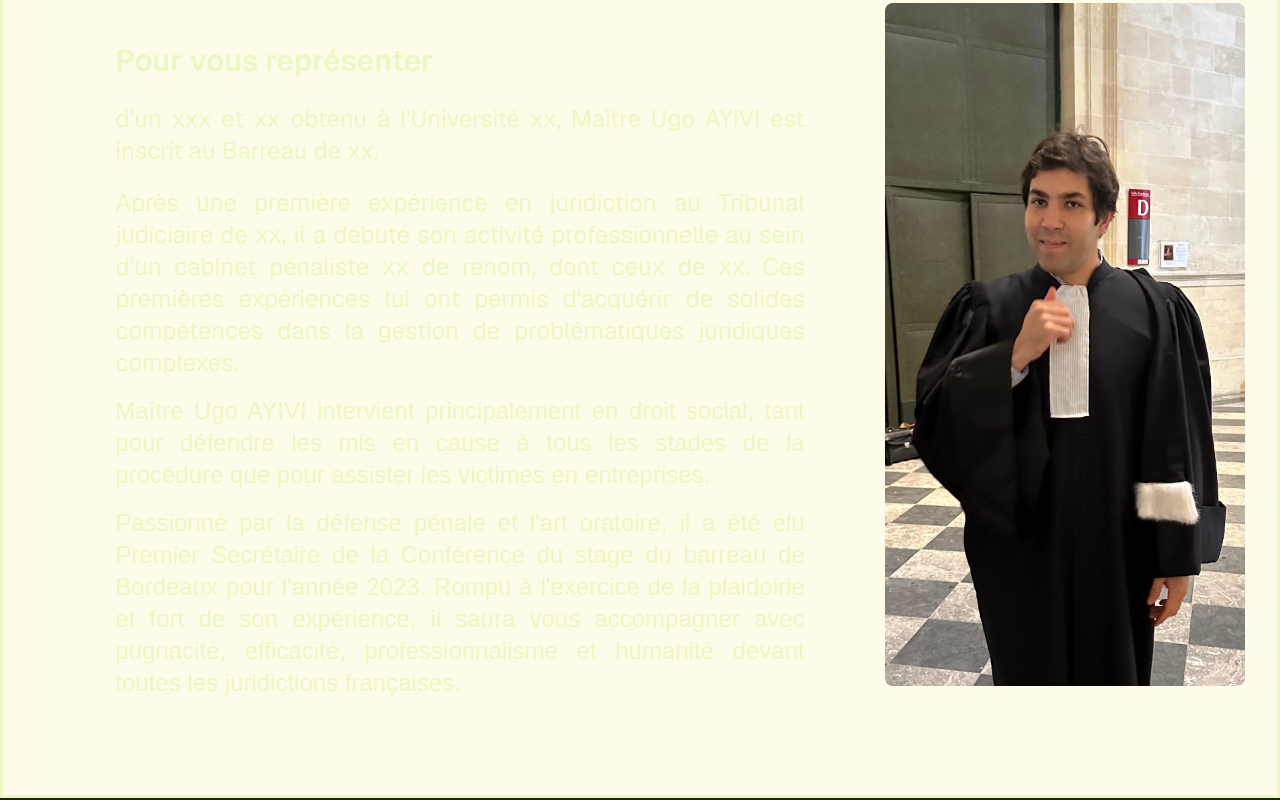
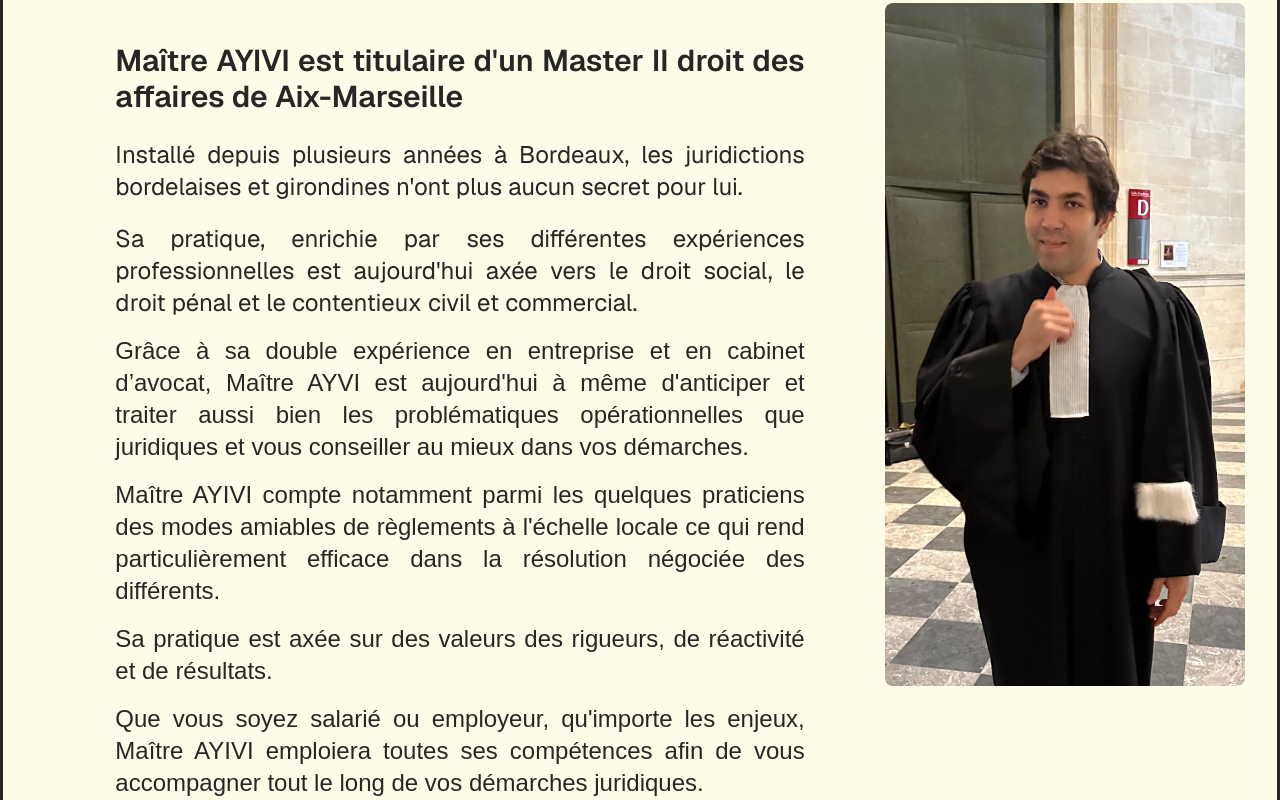
Before and after one commit to 1221139141/ugoayivi, a Next.js app: page / in a window 1280 px wide. Shown: the part 920-1720 px from the top of the page. Built offline with nearby package versions, Linux system fonts and the light colour scheme.

Commit message:
change texts of introduction

```diff
--- a/src/app/globals.css
+++ b/src/app/globals.css
@@ -2,23 +2,24 @@
 
 :root {
   --background: #ffffff;
-  --foreground: #ecf7c3;
+  /* --foreground: #ecf7c3; */
+  --foreground: hsl(0, 0%, 15%);
 }
 
-@theme inline {
+/* @theme inline {
   --color-background: var(--background);
   --color-foreground: var(--foreground);
   --font-sans: var(--font-geist-sans);
   --font-mono: var(--font-geist-mono);
   --breakpoint-laptop-nav: 820px;
-}
+} */
 
-@media (prefers-color-scheme: dark) {
+/* @media (prefers-color-scheme: dark) {
   :root {
     --background: #BAB4A1;
     --foreground: ##FDAD3B;
   }
-}
+} */
 
 body {
   background: var(--background);
--- a/src/app/page.js
+++ b/src/app/page.js
@@ -1,12 +1,15 @@
 import Image from "next/image";
 import maitre from "../../public/images/maitre-ayivi.jpg"
-export default function Accueil() {
+import Click from "../components/Click";
+
+export default function Accueil({ monTitre }) {
   return (
     <main className="mt-20 text-center">
       <div>
         <section className="relative border-2 border-transparent bg-[url('../../public/images/miroir-eau.jpg')] bg-cover bg-center h-200 saturate-200">
           <h2 className="bg-gray-50/50 py-2 w-1/2 text-3xl sm:text-4xl xl:text-5xl mt-110  text-gray-900 text-left font-bold md:w-1/2">Votre partenaire légal pour chaque étape de votre carrière.</h2>
           <h3 className="mt-10 text-2xl sm:text-3xl xl:text-4xl text-left text-gray-900 text-semibold">Offrez vous une vie plus juste avec un avocat qui met en avant l&apos;humain.</h3>
+          <Click monTitre="Il est où le plan numero 1 pacs" />
           <div className="relative grid h-150 grid-cols-2 content-end gap-4 mb-10">
           </div>
         </section>
@@ -15,17 +18,32 @@ export default function Accueil() {
       <div className="h-full flex justify-center bg-[#fefce8] border-3">
         <div className="w-2/3 p-20 text-justify">
           <div className="text-2xl mb-5">
-            <h3 className="text-3xl font-[Geist] font-semibold mb-6 ">Pour vous représenter</h3>
-            <p className="font-[Geist]"> d&apos;un xxx et xx obtenu à l&apos;Université xx, Maître Ugo AYIVI est inscrit au Barreau de xx.</p>
+            <h3 className="text-3xl font-[Geist] font-semibold mb-6 ">Maître AYIVI est titulaire d&apos;un Master II droit des affaires de
+              Aix-Marseille</h3>
+            <p className="font-[Geist]">Installé depuis plusieurs années à Bordeaux, les juridictions bordelaises et
+              girondines n&apos;ont plus aucun secret pour lui.</p>
           </div>
-          <div className="text-2xl mb-4 font-[Geist]">Après une première expérience en juridiction au Tribunal judiciaire de xx, il a débuté son activité professionnelle au sein d&apos;un cabinet pénaliste xx de renom, dont ceux de xx. Ces premières expériences lui ont permis d&apos;acquérir de solides compétences dans la gestion de problématiques juridiques complexes.</div>
+          <div className="text-2xl mb-4 font-[Geist]">Sa pratique, enrichie par ses différentes expériences professionnelles est
+            aujourd&apos;hui axée vers le droit social, le droit pénal et le contentieux civil et
+            commercial.</div>
+          <div className="text-2xl mb-4">Grâce à sa double expérience en entreprise et en cabinet d’avocat,
+            Maître AYVI est aujourd&apos;hui à même d&apos;anticiper et traiter aussi bien
+            les problématiques opérationnelles que juridiques et vous conseiller
+            au mieux dans vos démarches.</div>
           <div className="text-2xl mb-4">
-            Maître Ugo AYIVI intervient principalement en droit social, tant pour défendre les mis en cause à tous les stades de la procédure que pour assister les victimes en entreprises.
+            Maître AYIVI compte notamment parmi les quelques praticiens des
+            modes amiables de règlements à l&apos;échelle locale ce qui rend
+            particulièrement efficace dans la résolution négociée des différents.
           </div>
           <div className="text-2xl mb-4">
-          Passionné par la défense pénale et l&apos;art oratoire, il a été élu Premier Secrétaire de la Conférence du stage du barreau de Bordeaux pour l&apos;année 2023.
-          Rompu à l&apos;exercice de la plaidoirie et fort de son expérience, il saura vous accompagner avec pugnacité, efficacité, professionnalisme et humanité devant toutes les juridictions françaises.
-        </div>
+            Sa pratique est axée sur des valeurs des rigueurs, de réactivité et
+            de résultats.
+          </div>
+          <div className="text-2xl mb-4">
+            Que vous soyez salarié ou employeur, qu&apos;importe les enjeux, Maître
+            AYIVI emploiera toutes ses compétences afin de vous
+            accompagner tout le long de vos démarches juridiques.
+          </div>
         </div>
         <div className="">
           <Image
--- /dev/null
+++ b/src/components/Click.jsx
@@ -0,0 +1,8 @@
+import Link from "next/link"
+
+export default function Click({monTitre}) {
+  return (
+    // <Link href="/mon-cursus" className="m-4 p-8 hover:bg-[#192613] hover:text-zinc-300 bg-yellow-500 text-gray-900 text-5xl font-bold rounded">{monTitre}</Link>
+    <Link href="/mon-cursus" className="m-4 p-8 hover:bg-yellow-300 bg-red-500 text-gray-900 text-5xl font-bold rounded">{monTitre}</Link>
+  )
+}
--- a/src/components/Navbar.jsx
+++ b/src/components/Navbar.jsx
@@ -1,7 +1,7 @@
 import Link from "next/link"
+import Click from "../components/Click"
 
-
-function Navbar() {
+function Navbar({monTitre}) {
   return (
     <div className="fixed z-20 top-0 laptop-nav:top-3 left-0 w-full flex justify-center laptop-nav:items-center">
       <nav className="bg-[#fefce8] px-4 py-8 rounded shadow-xl w-full flex flex-col laptop-nav:flex-row laptop-nav:justify-center-safe laptop-nav:max-w-7xl">
@@ -19,7 +19,8 @@ function Navbar() {
             <Link href="/plaidoiries" className="mx-2 text-gray-900 hover:text-yellow-600">Mes plaidoiries</Link>
           </li>
           <li>
-              <Link href="/contact" className="mx-2 hover:bg-[#192613] hover:text-zinc-300 bg-yellow-500 text-gray-900 font-bold px-4 rounded">Contact</Link>
+            <Click monTitre="l'autre qui voulait juste un bebe !"/>
+            <Click monTitre="l'autre qui voulait juste un bebe !"/>
           </li>
         </ul>
       </nav>
```
Lines whose indentation alone changed are shown as unchanged.
